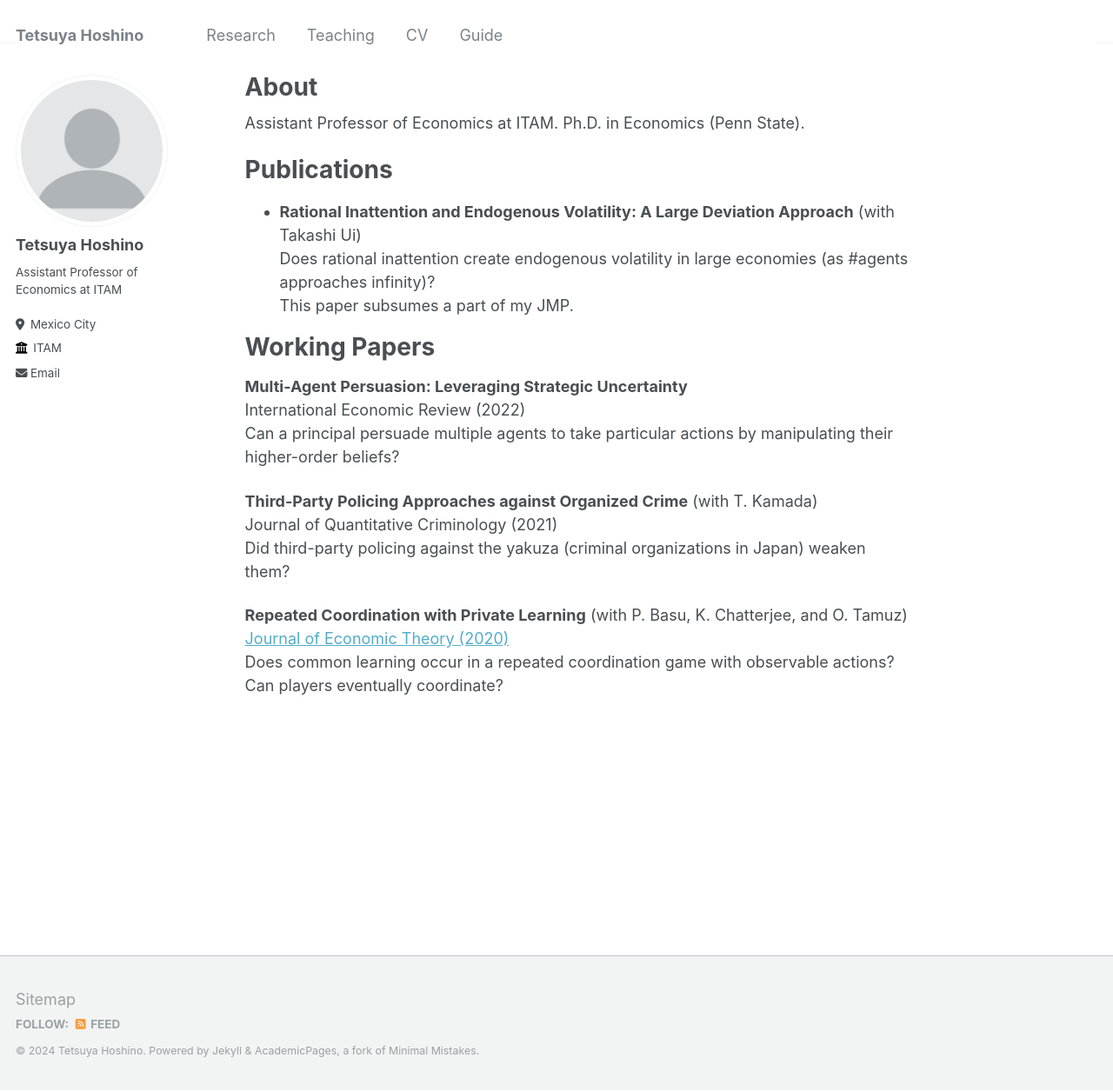
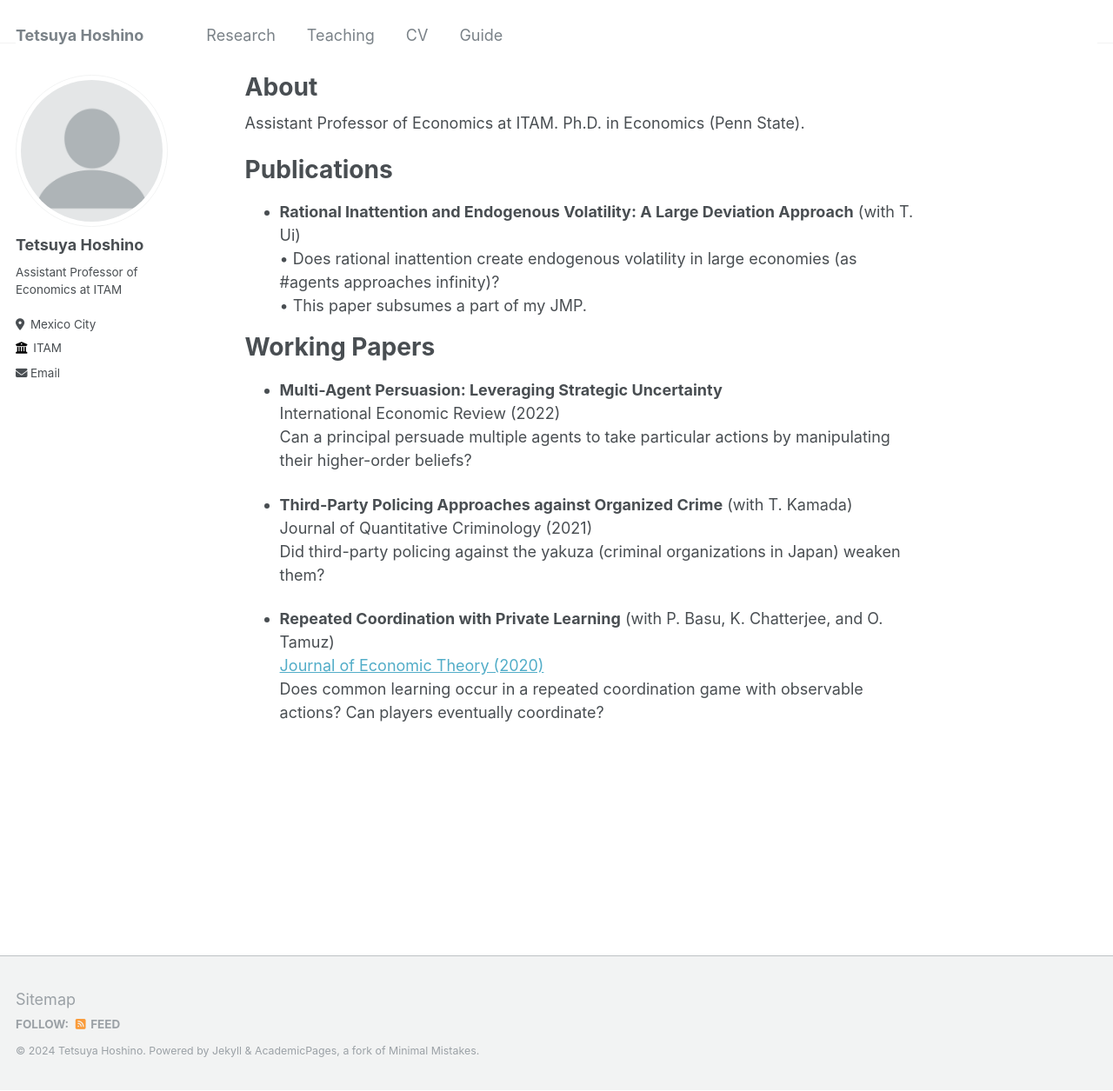
Before and after one commit to tetsuyahoshino137/tetsuyahoshino137.github.io, a Jekyll site: the page built from _pages/about.md, in a window 1280 px wide and 1255 px high. Shown: the whole window at 87% size. Built offline with Jekyll 4.4.1, drawn with Linux system fonts in a browser that asks for light colours.

Commit message:
Update about.md

```diff
--- a/_pages/about.md
+++ b/_pages/about.md
@@ -11,21 +11,21 @@ Assistant Professor of Economics at ITAM. Ph.D. in Economics (Penn State).
 
 Publications
 ======
-- **Rational Inattention and Endogenous Volatility: A Large Deviation Approach** (with Takashi Ui)
-Does rational inattention create endogenous volatility in large economies (as #agents approaches infinity)?
-This paper subsumes a part of my JMP.
+- **Rational Inattention and Endogenous Volatility: A Large Deviation Approach** (with T. Ui)
+• Does rational inattention create endogenous volatility in large economies (as #agents approaches infinity)?
+• This paper subsumes a part of my JMP.
 
 
 Working Papers
 ======
-**Multi-Agent Persuasion: Leveraging Strategic Uncertainty**
+- **Multi-Agent Persuasion: Leveraging Strategic Uncertainty**
 International Economic Review (2022)
 Can a principal persuade multiple agents to take particular actions by manipulating their higher-order beliefs?
 
-**Third-Party Policing Approaches against Organized Crime** (with T. Kamada)
+- **Third-Party Policing Approaches against Organized Crime** (with T. Kamada)
 Journal of Quantitative Criminology (2021)
 Did third-party policing against the yakuza (criminal organizations in Japan) weaken them?
 
-**Repeated Coordination with Private Learning** (with P. Basu, K. Chatterjee, and O. Tamuz)
+- **Repeated Coordination with Private Learning** (with P. Basu, K. Chatterjee, and O. Tamuz)
 [Journal of Economic Theory (2020)](https://www.sciencedirect.com/science/article/pii/S0022053120300995)
 Does common learning occur in a repeated coordination game with observable actions? Can players eventually coordinate?
```
